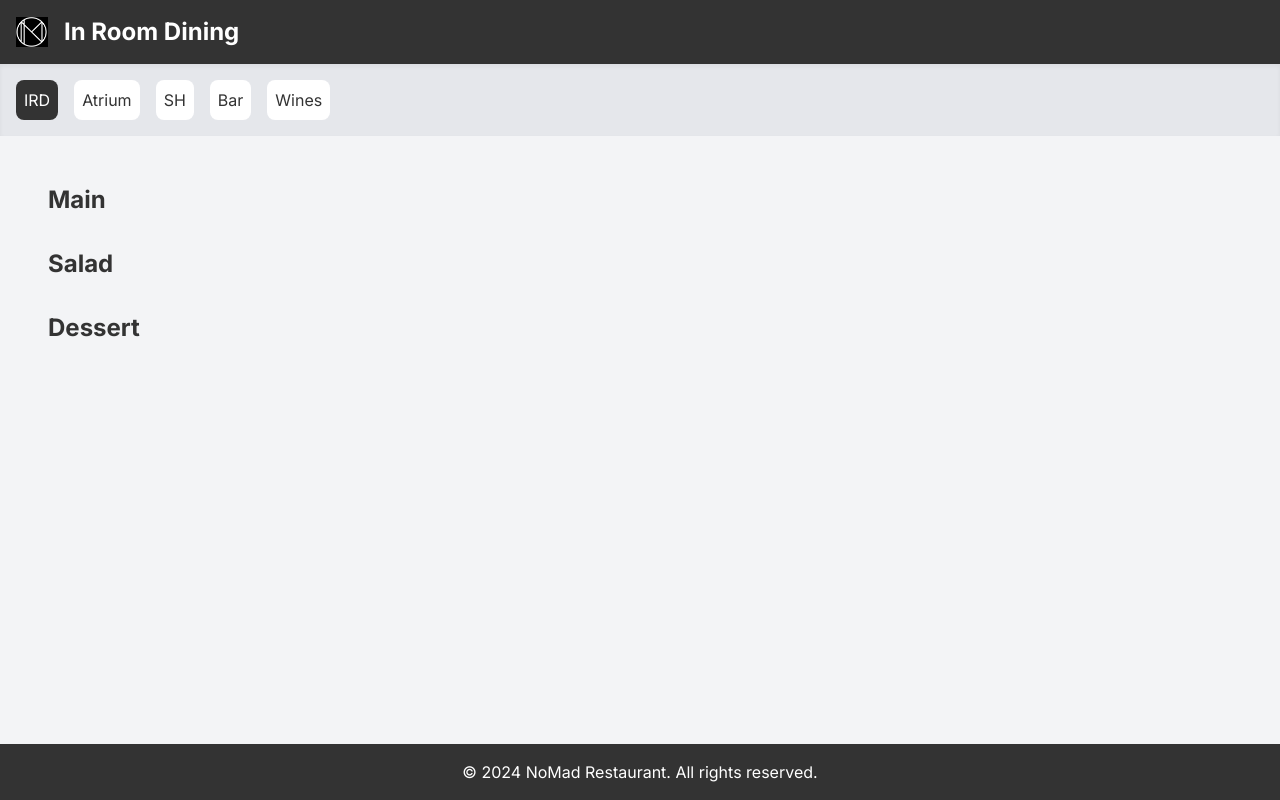
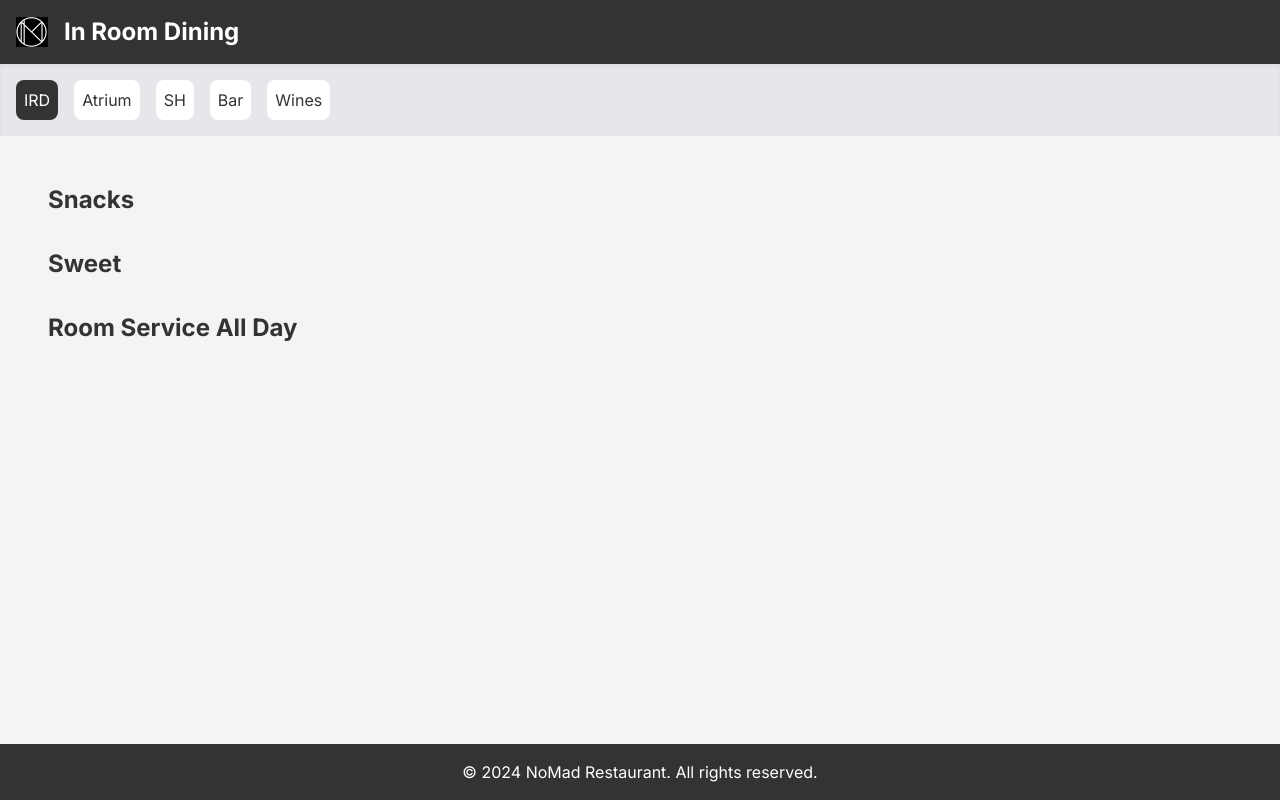
Before and after one commit to rubikdeveloper/irdmenu, a Next.js app: page / in a window 1280 px wide. Built offline with nearby package versions, Linux system fonts and the light colour scheme.

Commit message:
added a costom hook, added ird home menu, might crush

```diff
--- /dev/null
+++ b/app/hooks/useExpand.ts
@@ -0,0 +1,34 @@
+// app/hooks/useExpand.ts
+import { useState } from "react";
+
+const useExpand = () => {
+  const [expandedItems, setExpandedItems] = useState<{
+    [key: string]: boolean;
+  }>({});
+  const [expandedCategories, setExpandedCategories] = useState<{
+    [key: string]: boolean;
+  }>({});
+
+  const toggleExpand = (itemName: string) => {
+    setExpandedItems((prev) => ({
+      ...prev,
+      [itemName]: !prev[itemName],
+    }));
+  };
+
+  const toggleCategoryExpand = (categoryName: string) => {
+    setExpandedCategories((prev) => ({
+      ...prev,
+      [categoryName]: !prev[categoryName],
+    }));
+  };
+
+  return {
+    expandedItems,
+    toggleExpand,
+    expandedCategories,
+    toggleCategoryExpand,
+  };
+};
+
+export default useExpand;
--- a/app/layout.tsx
+++ b/app/layout.tsx
@@ -1,3 +1,4 @@
+// app/layout.tsx
 import { Inter } from "next/font/google";
 import "./globals.css";
 import Tabs from "./components/Tabs";
--- a/app/page.tsx
+++ b/app/page.tsx
@@ -1,8 +1,6 @@
 "use client";
-
-import { useState } from "react";
+import useExpand from "./hooks/useExpand";
 import MenuItem from "./components/MenuItem";
-
 type MenuItemType = {
   category: string;
   name: string;
@@ -11,103 +9,173 @@ type MenuItemType = {
   allergens: string[];
 };
 
-const mostSoldItems: MenuItemType[] = [
+const newMenuItems: MenuItemType[] = [
   {
-    category: "Main",
-    name: "Classic Burger",
-    description: "Juicy grilled beef burger with lettuce, tomato, and cheese.",
-    cookingMethod: "Grilled",
-    allergens: ["gluten", "dairy"],
+    category: "Snacks",
+    name: "CRUDITÉS",
+    description: "FRESH VEGETABLES WITH SPRING PEA EMULSION CITRUS', GARLIC",
+    cookingMethod:
+      "Chicory, Radishes, Cucumbers, Cauliflower and Carrots served with a Garden Pea Hummus.",
+    allergens: ["Citrus", "Garlic", "Onion"],
   },
   {
-    category: "Salad",
-    name: "Caesar Salad",
-    description:
-      "Crisp romaine lettuce with Caesar dressing, croutons, and Parmesan cheese.",
-    cookingMethod: "Fresh",
-    allergens: ["dairy"],
+    category: "Snacks",
+    name: "FRIED MAITAKES",
+    description: "WITH ROSEMARY & TRUFFLE MAYONNAISE",
+    cookingMethod: "Fried",
+    allergens: ["Gluten", "Eggs", "Garlic", "Mushroom", "Onion"],
   },
   {
-    category: "Main",
-    name: "Margherita Pizza",
-    description: "Traditional pizza with tomato, mozzarella, and basil.",
-    cookingMethod: "Baked",
-    allergens: ["gluten", "dairy"],
+    category: "Snacks",
+    name: "CHIPS",
+    description: "ROSEMARY & LEMON",
+    cookingMethod: "Fried",
+    allergens: ["Eggs", "Mustard", "Nightshade", "Citrus"],
   },
   {
-    category: "Main",
-    name: "Chicken Alfredo",
-    description: "Creamy Alfredo pasta with grilled chicken.",
-    cookingMethod: "Boiled",
-    allergens: ["gluten", "dairy"],
+    category: "Snacks",
+    name: "LAMINATED BUTTER ROLL",
+    description: "WITH SALTED BUTTER",
+    cookingMethod: "Fresh",
+    allergens: ["Cereals/Gluten", "Milk"],
   },
   {
-    category: "Main",
-    name: "Grilled Salmon",
-    description: "Fresh salmon fillet grilled to perfection.",
-    cookingMethod: "Grilled",
-    allergens: ["fish"],
+    category: "Sweet",
+    name: "COOKIES & CREAM",
+    description: "VANILLA ICE CREAM & CHOCOLATE SHORTBREAD",
+    cookingMethod: "Baked",
+    allergens: ["Gluten", "Eggs", "Milk", "Soya"],
   },
   {
-    category: "Main",
-    name: "Beef Tacos",
-    description: "Soft tacos filled with seasoned beef, lettuce, and cheese.",
-    cookingMethod: "Grilled",
-    allergens: ["gluten", "dairy"],
+    category: "Room Service All Day",
+    name: "BURRATA",
+    description: "WITH SUNFLOWER PESTO & COURGETTE",
+    cookingMethod:
+      "Locally Sourced London Burrata, Served with Sunflower and Pumpkin Seed   Pesto and Courgette. Topped With Roasted Pepitas. ",
+    allergens: [
+      "Milk",
+      "Sulphites",
+      "Alcohol",
+      "Citrus",
+      "Garlic",
+      "Nightshade",
+    ],
   },
   {
-    category: "Main",
-    name: "Vegetable Stir-fry",
-    description: "Mixed vegetables stir-fried with soy sauce.",
-    cookingMethod: "Stir-fried",
-    allergens: ["soy"],
+    category: "Room Service All Day",
+    name: "NOMAD CHICKEN BURGER",
+    description: "GRUYERE, SHALLOT & BLACK TRUFFLE",
+    cookingMethod:
+      "Chicken burger with gruyere cheese, pickled shallots, fried chicken skin and   truffle mayonnaise.   Burger meat - ground chicken thigh, black truffle pate, truffle oil and brioche   breadcrumbs.",
+    allergens: [
+      "Gluten",
+      "Eggs",
+      "Sesame Seeds",
+      "Milk",
+      "Soya",
+      "Sulphites",
+      "Citrus",
+      "Mushrooms",
+      "Onion",
+    ],
   },
   {
-    category: "Main",
-    name: "BBQ Ribs",
-    description: "Slow-cooked ribs with BBQ sauce.",
-    cookingMethod: "Slow-cooked",
-    allergens: ["none"],
+    category: "Room Service All Day",
+    name: "CUCUMBER & RADISH SALAD",
+    description: "WITH ALMONDS, TZATZIKI & GOLDEN RAISINS",
+    cookingMethod:
+      "Cucumber Wedges served with Cucamelon, Radish, Tzatziki, shredded dill & Mint, and Roasted Almonds ",
+    allergens: ["Milk", "Nuts", "Citrus", "Garlic", "Onion"],
   },
   {
-    category: "Salad",
-    name: "Greek Salad",
-    description: "Salad with tomatoes, cucumbers, olives, and feta cheese.",
-    cookingMethod: "Fresh",
-    allergens: ["dairy"],
+    category: "Room Service All Day",
+    name: "DRY-AGED BEEF BURGER",
+    description: "CHEDDAR, RED ONION & SPECIAL SAUCE",
+    cookingMethod: "Grilled",
+    allergens: [
+      "Cereals/Gluten",
+      "Eggs",
+      "Milk",
+      "Mustard",
+      "Sulphites",
+      "Citrus",
+      "Onion",
+    ],
   },
   {
-    category: "Dessert",
-    name: "Chocolate Cake",
-    description: "Rich chocolate cake with a smooth chocolate ganache.",
-    cookingMethod: "Baked",
-    allergens: ["gluten", "dairy"],
+    category: "Room Service All Day",
+    name: "CHICKEN SOUP",
+    description: "WITH VERMICELLI, TOMATO & KALE",
+    cookingMethod: "Boiled",
+    allergens: ["Celery", "Garlic", "Nightshades", "Onion"],
+  },
+  {
+    category: "Room Service All Day",
+    name: "TAGLIATELLE",
+    description: "LOBSTER, LEMONGRASS & BLACK PEPPER",
+    cookingMethod: "Boiled",
+    allergens: [
+      "Gluten",
+      "Crustaceans",
+      "Eggs",
+      "Fish",
+      "Milk",
+      "Soya",
+      "Sulphites",
+      "Alcohol",
+      "Citrus",
+      "Garlic",
+      "Nightshade",
+      "Onion",
+    ],
+  },
+  {
+    category: "Room Service All Day",
+    name: "NOMAD FRIED CHICKEN",
+    description: "WITH ALEPPO CHILLI & LIME",
+    cookingMethod:
+      "Fried chicken and dusted with a spiced salt mix. Served Chipotle yogurt.  Fried chicken- Chicken thighs trimmed to size, marinated in buttermilk, milk.   jalapeno, tabasco, onions & salt   Seasoned flour - Ap flour, granulated garlic, onion powder, dried thyme & sage,   smoked paprika peper & salt.    Chipotle yogurt - Chipotle & yogurt seasoned with some lime juice & topped  with Aleppo pepper  ",
+    allergens: [
+      "Cereals/Gluten",
+      "Eggs",
+      "Sulphites",
+      "Garlic",
+      "Nightshade",
+      "Onion",
+    ],
+  },
+  {
+    category: "Room Service All Day",
+    name: "CHEESE",
+    description:
+      "ELRICK LOG, ST JUDE, MONTGOMERY CHEDDAR & DEVON BLUE WITH SEASONAL ACCOMPANIMENTS",
+    cookingMethod: "Fresh",
+    allergens: ["Cereals/Gluten", "Eggs", "Milk", "Mustard", "Nuts"],
+  },
+  {
+    category: "Room Service All Day",
+    name: "NOMAD HOTDOG",
+    description: "BACON-WRAPPED WITH BLACK TRUFFLE & CELERY",
+    cookingMethod: "Grilled",
+    allergens: [
+      "Celery",
+      "Gluten",
+      "Eggs",
+      "Milk",
+      "Mustard",
+      "Sulphites",
+      "Soya",
+      "Mushroom",
+      "Pork",
+    ],
   },
 ];
 
-const categories = ["Main", "Salad", "Dessert"];
+const categories = ["Snacks", "Sweet", "Room Service All Day"];
 
 export default function Home() {
-  const [expandedItems, setExpandedItems] = useState<{
-    [key: string]: boolean;
-  }>({});
-  const [expandedCategories, setExpandedCategories] = useState<{
-    [key: string]: boolean;
-  }>({});
-
-  const toggleExpand = (itemName: string) => {
-    setExpandedItems((prev) => ({
-      ...prev,
-      [itemName]: !prev[itemName],
-    }));
-  };
-
-  const toggleCategoryExpand = (categoryName: string) => {
-    setExpandedCategories((prev) => ({
-      ...prev,
-      [categoryName]: !prev[categoryName],
-    }));
-  };
+  const { expandedItems, toggleExpand } = useExpand();
+  const { expandedCategories, toggleCategoryExpand } = useExpand();
 
   return (
     <div className="p-4 flex-1">
@@ -121,14 +189,14 @@ export default function Home() {
           </h2>
           {expandedCategories[category] && (
             <div className="grid grid-cols-1 sm:grid-cols-2 lg:grid-cols-3 gap-4">
-              {mostSoldItems
+              {newMenuItems
                 .filter((item) => item.category === category)
                 .map((item) => (
                   <MenuItem
                     key={item.name}
                     item={item}
                     isExpanded={!!expandedItems[item.name]}
-                    toggleExpand={toggleExpand}
+                    toggleExpand={() => toggleExpand(item.name)}
                   />
                 ))}
             </div>
```
